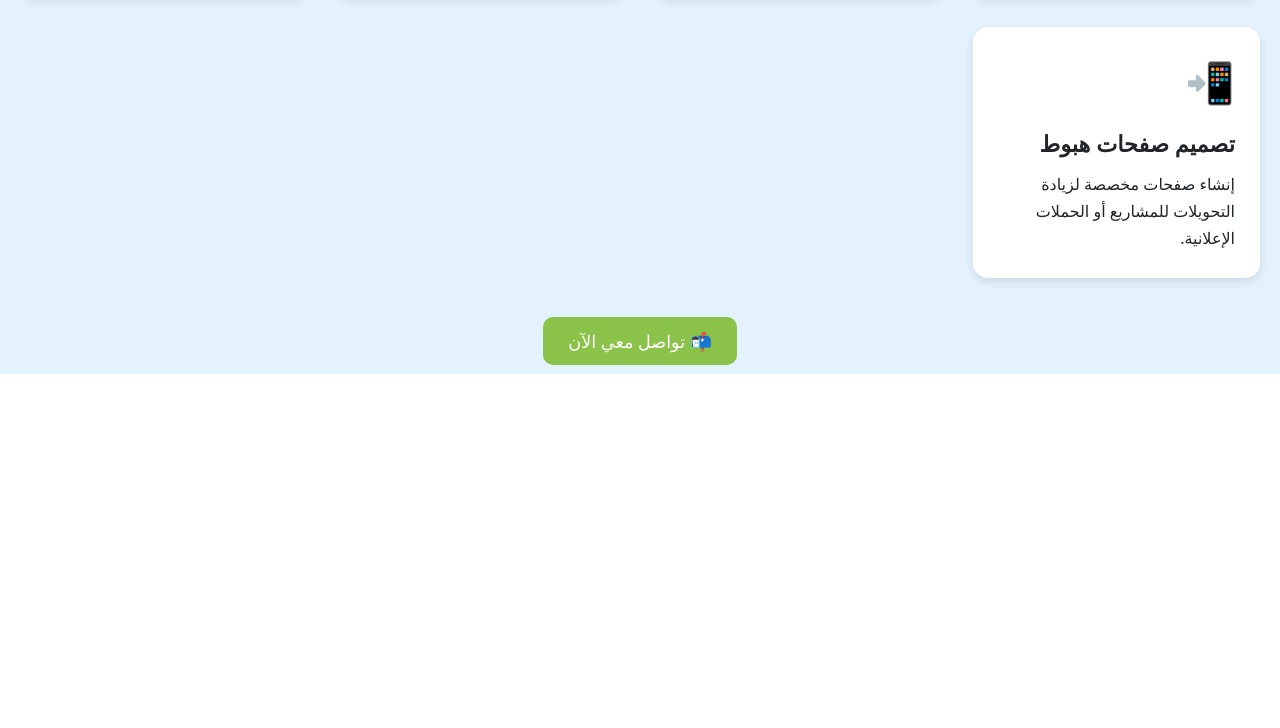
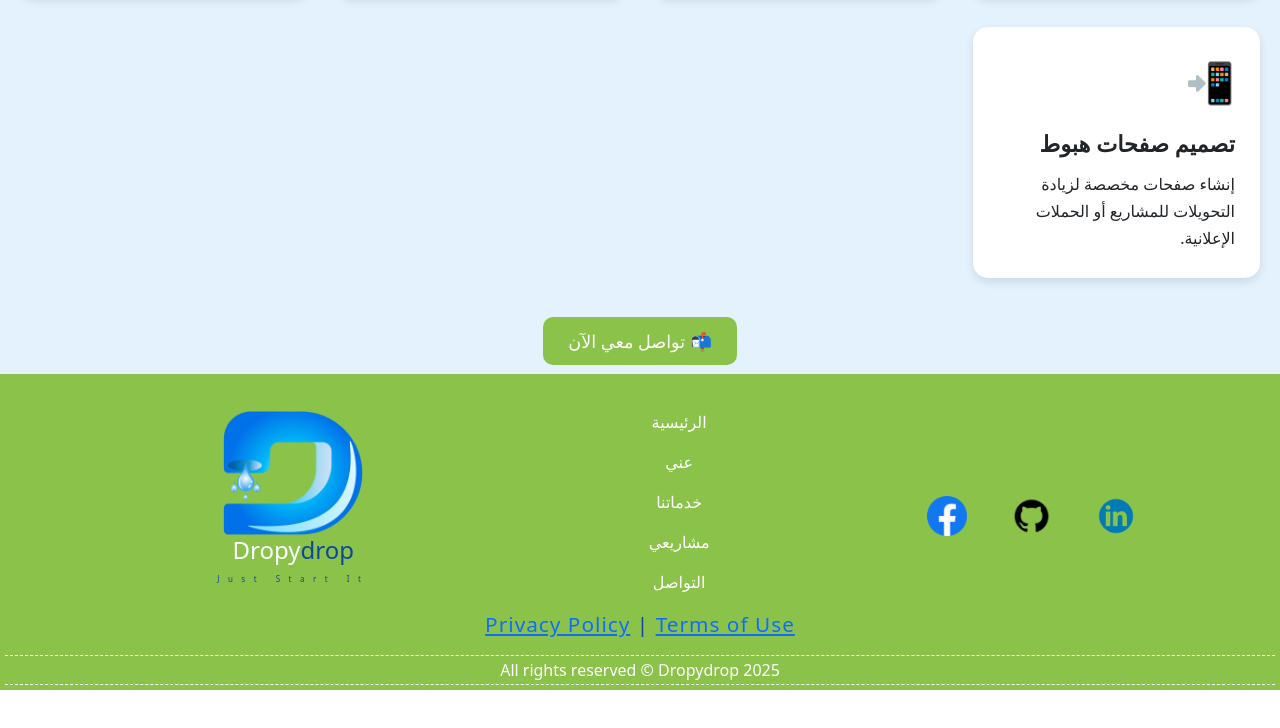
Before and after one commit to Ghadah-696/Dropydrop, a plain HTML site: page services.html in a window 1280 px wide. Shown: the part 603-1331 px from the top of the page. Before the commit the page ends 977 px from the top, so only its background shows below. Drawn offline with nearby package versions, Linux system fonts and the light colour scheme; a small style sheet from the web is missing.

Commit message:
Update services.html

```diff
--- a/services.html
+++ b/services.html
@@ -101,7 +101,85 @@
     </script>
       <!--  -->
 
-<footer></footer>
+
+
+<!-- ************************** -->
+
+        <footer class=" bgf text-center">
+            <section class="footicn">
+                <div class="content">
+
+
+
+                        <div class="bf-foot-social socialf footdis">
+
+                            <div class="social">
+                                <a class="bf-foot-social-fb " href="https://www.facebook.com/profile.php?id=61578038465727" target="_blank"><img src="icons/facebook_icon.png" alt="facebook" rel="noopener" aria-label="Facebook"></a>
+                                <a class="git" href="https://github.com/dashboard"  target="_blank"><img src="icons/git_icon.png" alt="github" ></a>
+                                <a href="https://www.linkedin.com/in/ghadah-abdullah2025"  target="_blank"><img src="icons/linked_icon.png " alt="Linked in"></a>
+
+                            </div>
+
+                </div>
+
+                <div class="container-texts">
+
+            <ul>
+              <li class="nav-item">
+                  <a class="nav-link" href="/index.html">
+
+              الرئيسية
+<span class="sr-only">
+</span>
+</a>
+</li>
+
+
+<li class=" nav-item">
+<a data-scroll="" class="nav-link" href="about.html">عني</a>
+</li>
+
+ <li class=" nav-item">
+<a data-scroll="" class="nav-link" href="services.html">خدماتنا</a>
+</li>
+<!-- <li class=" nav-item">
+    <a data-scroll="" class="nav-link" href="/promotions.html">Contact</a>
+    </li>-->
+<li class=" nav-item">
+    <a data-scroll="" class="nav-link" href="projects.html">مشاريعي</a>
+    </li>
+
+    <li class=" nav-item">
+        <a data-scroll="" class="nav-link" href="contact.html">التواصل</a>
+        </li>
+
+                              </ul>
+
+            </div>
+
+
+
+             <!-- logggggggggggggggggggggoooooooooooooooooooooooooo -->
+             <div class="container-imges">
+                <img src="/icons/logo4.png" alt="Website Logo " class="pct">
+                <h2>Dropy<span>drop</span>
+               </h2>
+               <p>Just Start It</p>
+            </div>
+
+    </div>
+</section>
+<p class="footpad">
+    <a href="policy.html">Privacy Policy</a> |
+    <a href="terms-use.html">Terms of Use</a>
+  </p>
+
+<div class="fotbordc mrgfoot">
+
+    All rights reserved © Dropydrop 2025
+    </div>
+</footer>
+
 <script src="javascript/script.js" defer></script>
 <script src="javascript/functions.js" defer></script>
 <script src="https://code.jquery.com/jquery-3.2.1.slim.min.js"></script>
```
